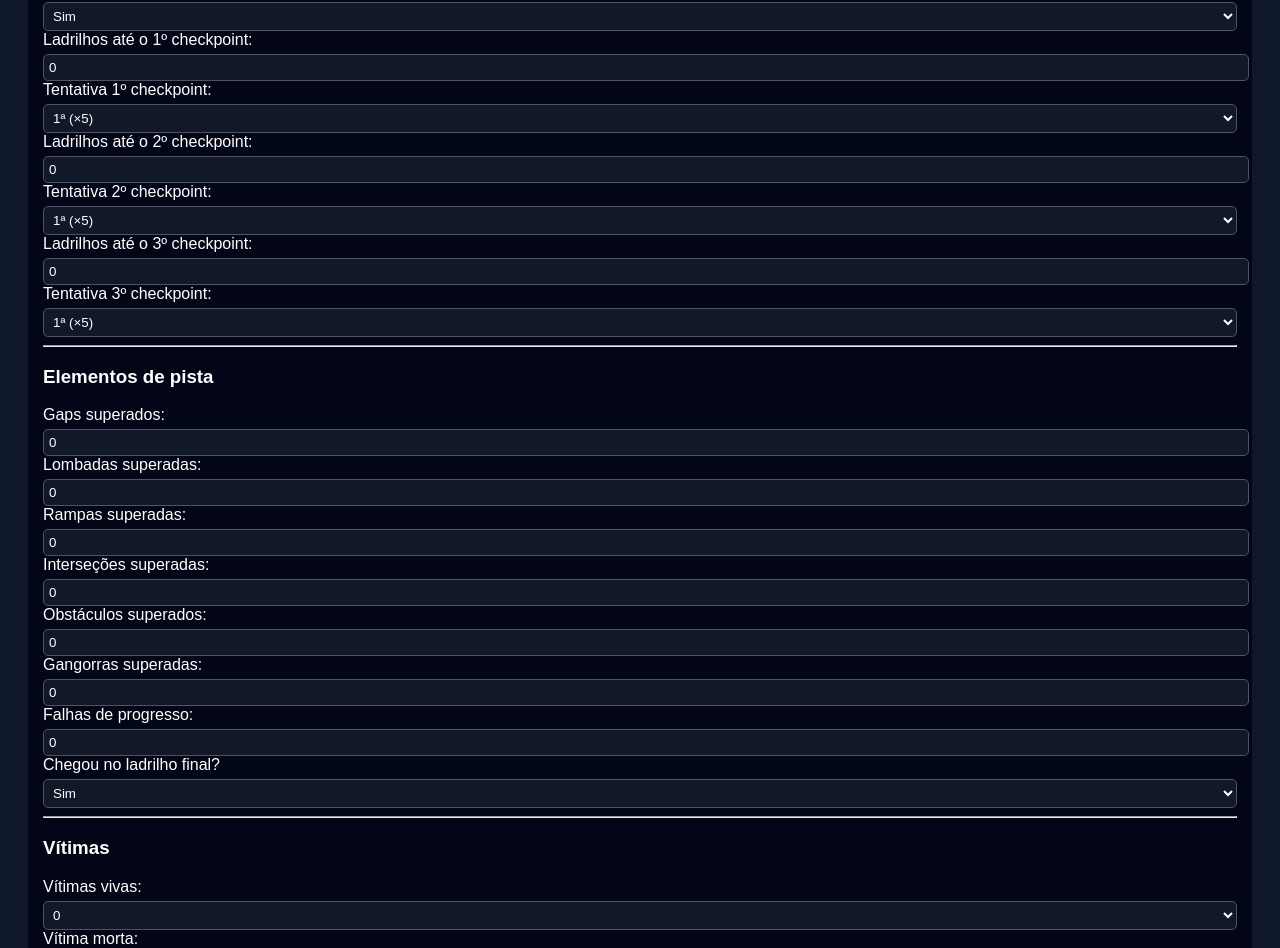
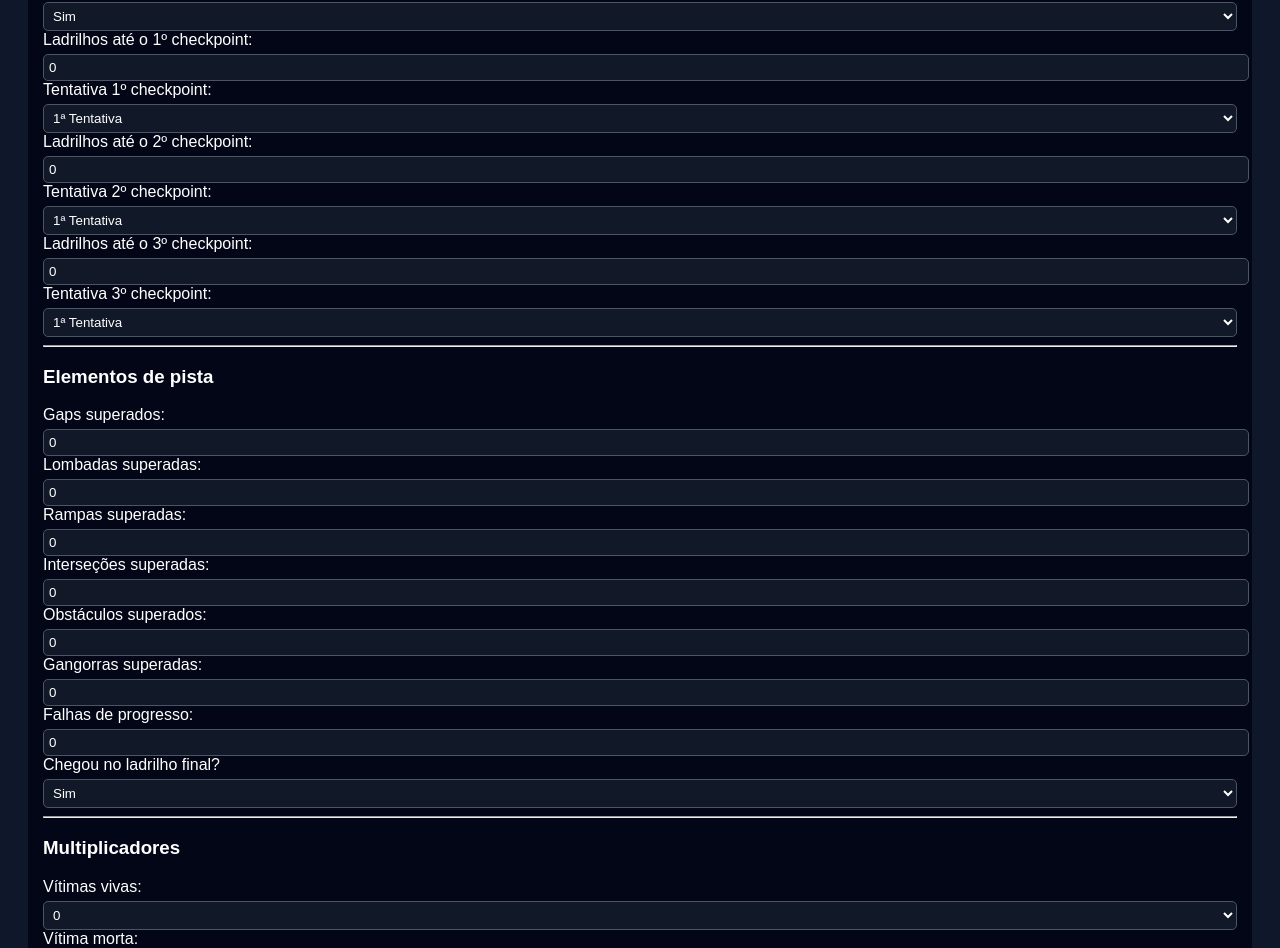
Before and after one commit to euodeioprogramar/RoboScore, a Flask app: page / in a window 1280 px wide. Shown: the part 701-1649 px from the top of the page. Run offline with Flask 3, Linux system fonts and the light colour scheme.

Commit message:
Update checkpoint attempt labels in index.html

```diff
--- a/templates/index.html
+++ b/templates/index.html
@@ -82,9 +82,9 @@
 
         <label>Tentativa 1º checkpoint:</label>
         <select name="tent_prim">
-            <option value="1">1ª (×5)</option>
-            <option value="2">2ª (×3)</option>
-            <option value="3">3ª (×1)</option>
+            <option value="1">1ª Tentativa</option>
+            <option value="2">2ª Tentativa</option>
+            <option value="3">3ª Tentativa</option>
             <option value="4">Não superou</option>
         </select>
 
@@ -93,9 +93,9 @@
 
         <label>Tentativa 2º checkpoint:</label>
         <select name="tent_seg">
-            <option value="1">1ª (×5)</option>
-            <option value="2">2ª (×3)</option>
-            <option value="3">3ª (×1)</option>
+            <option value="1">1ª Tentativa</option>
+            <option value="2">2ª Tentativa</option>
+            <option value="3">3ª Tentativa</option>
             <option value="4">Não superou</option>
         </select>
 
@@ -104,9 +104,9 @@
 
         <label>Tentativa 3º checkpoint:</label>
         <select name="tent_ter">
-            <option value="1">1ª (×5)</option>
-            <option value="2">2ª (×3)</option>
-            <option value="3">3ª (×1)</option>
+            <option value="1">1ª Tentativa</option>
+            <option value="2">2ª Tentativa</option>
+            <option value="3">3ª Tentativa</option>
             <option value="4">Não superou</option>
         </select>
 
@@ -143,7 +143,7 @@
 
         <hr>
 
-        <h3>Vítimas</h3>
+        <h3>Multiplicadores</h3>
 
         <label>Vítimas vivas:</label>
         <select name="vit_viv">
```
